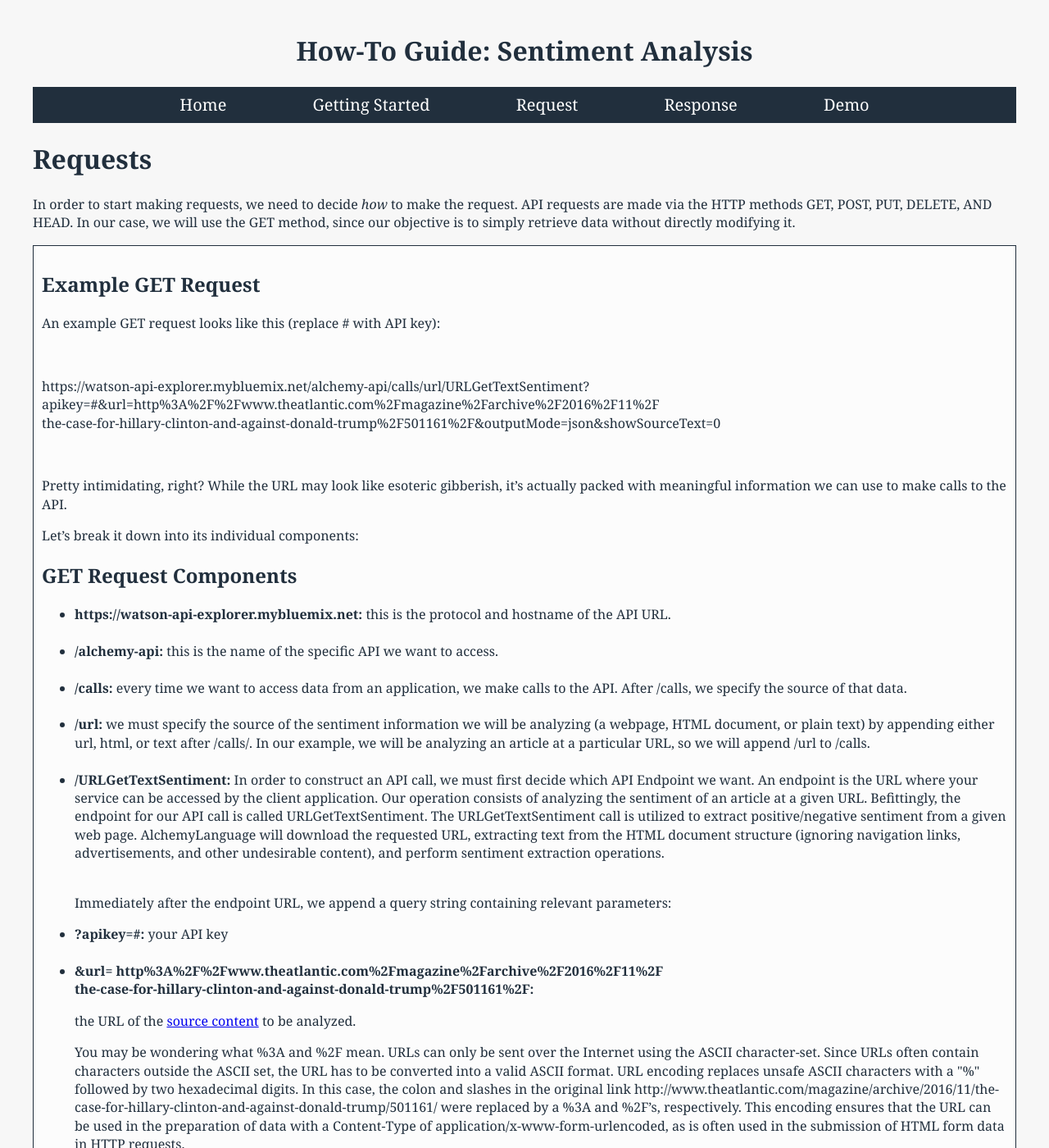
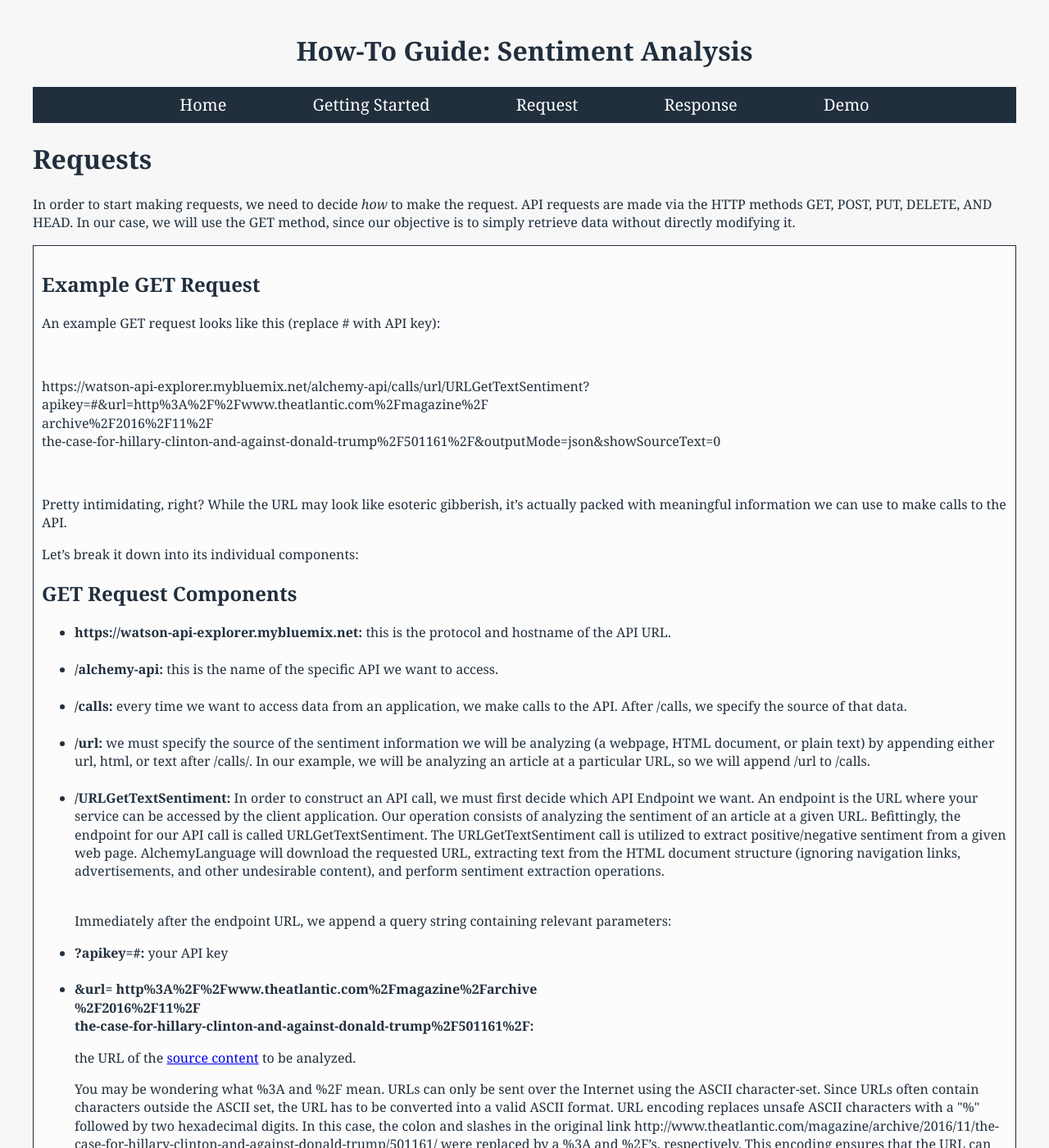
Before and after one commit to lenaz/How-To-Guide, a Jekyll site: the page built from request.html, in a window 1280 px wide and 1400 px high. Shown: the whole window at 82% size. Built offline with Jekyll 4.4.1, drawn with Linux system fonts in a browser that asks for light colours; Markdown is read by kramdown in place of the engine named in the settings.

Commit message:
Update request.html

```diff
--- a/request.html
+++ b/request.html
@@ -15,7 +15,7 @@ layout: default
 
   <div>
 
-<p>https://watson-api-explorer.mybluemix.net/alchemy-api/calls/url/URLGetTextSentiment?apikey=#&amp;url=http%3A%2F%2Fwww.theatlantic.com%2Fmagazine%2Farchive%2F2016%2F11%2F
+<p>https://watson-api-explorer.mybluemix.net/alchemy-api/calls/url/URLGetTextSentiment?apikey=#&amp;url=http%3A%2F%2Fwww.theatlantic.com%2Fmagazine%2F<br>archive%2F2016%2F11%2F
   <br>the-case-for-hillary-clinton-and-against-donald-trump%2F501161%2F&amp;outputMode=json&amp;showSourceText=0</p>
 
   </div>
@@ -43,7 +43,7 @@ layout: default
 <p>Immediately after the endpoint URL, we append a query string containing relevant parameters:</p>
 <li><strong>?apikey=#:</strong> your API key</li>
 <br>
-<li><strong>&amp;url= http%3A%2F%2Fwww.theatlantic.com%2Fmagazine%2Farchive%2F2016%2F11%2F<br>the-case-for-hillary-clinton-and-against-donald-trump%2F501161%2F:</strong>
+<li><strong>&amp;url= http%3A%2F%2Fwww.theatlantic.com%2Fmagazine%2Farchive<br>%2F2016%2F11%2F<br>the-case-for-hillary-clinton-and-against-donald-trump%2F501161%2F:</strong>
   <p>the URL of the <a href="http://www.theatlantic.com/magazine/archive/2016/11/the-case-for-hillary-clinton-and-against-donald-trump/501161/" target="_blank">source content</a> to be analyzed.</p>
 
 <p>You may be wondering what %3A and %2F mean. URLs can only be sent over the Internet using the ASCII character-set. Since URLs often contain characters outside the ASCII set, the URL has to be converted into a valid ASCII format. URL encoding replaces unsafe ASCII characters with a "%" followed by two hexadecimal digits. In this case, the colon and slashes in the original link http://www.theatlantic.com/magazine/archive/2016/11/the-case-for-hillary-clinton-and-against-donald-trump/501161/ were replaced by a %3A and %2F’s, respectively. This encoding ensures that the URL can be used in the preparation of data with a Content-Type of application/x-www-form-urlencoded, as is often used in the submission of HTML form data in HTTP requests.</p>
```
